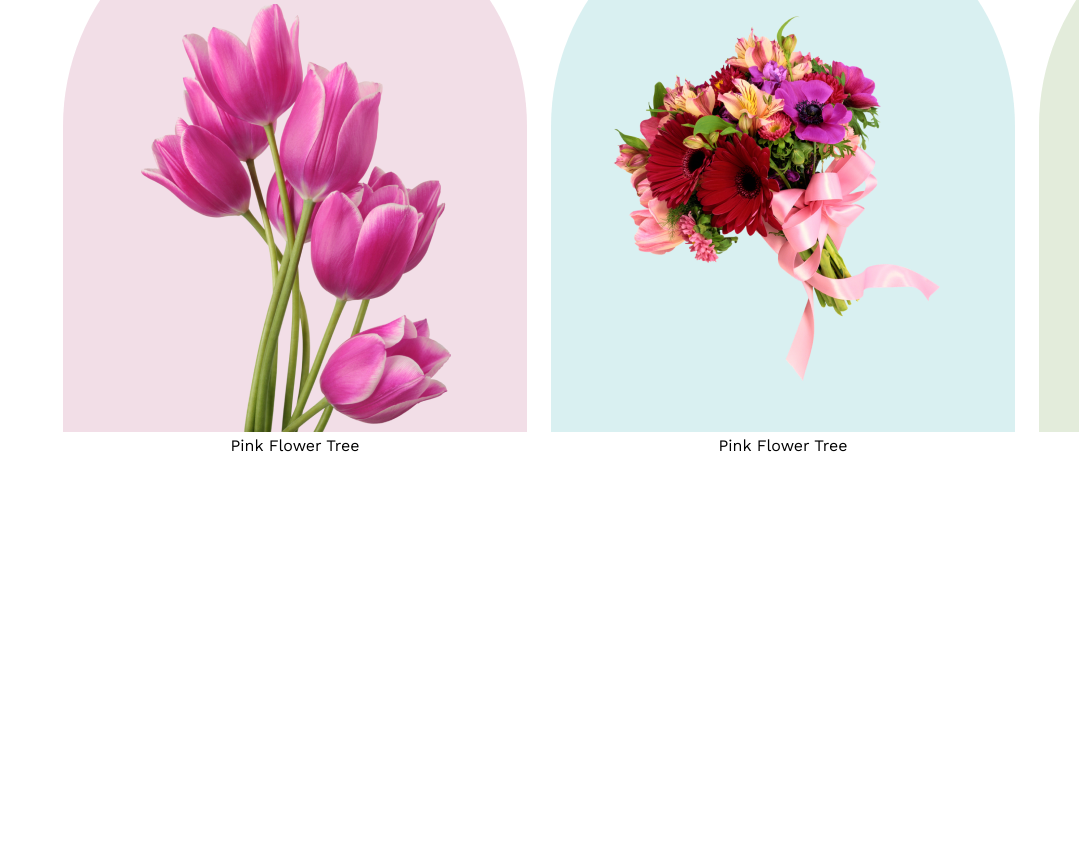
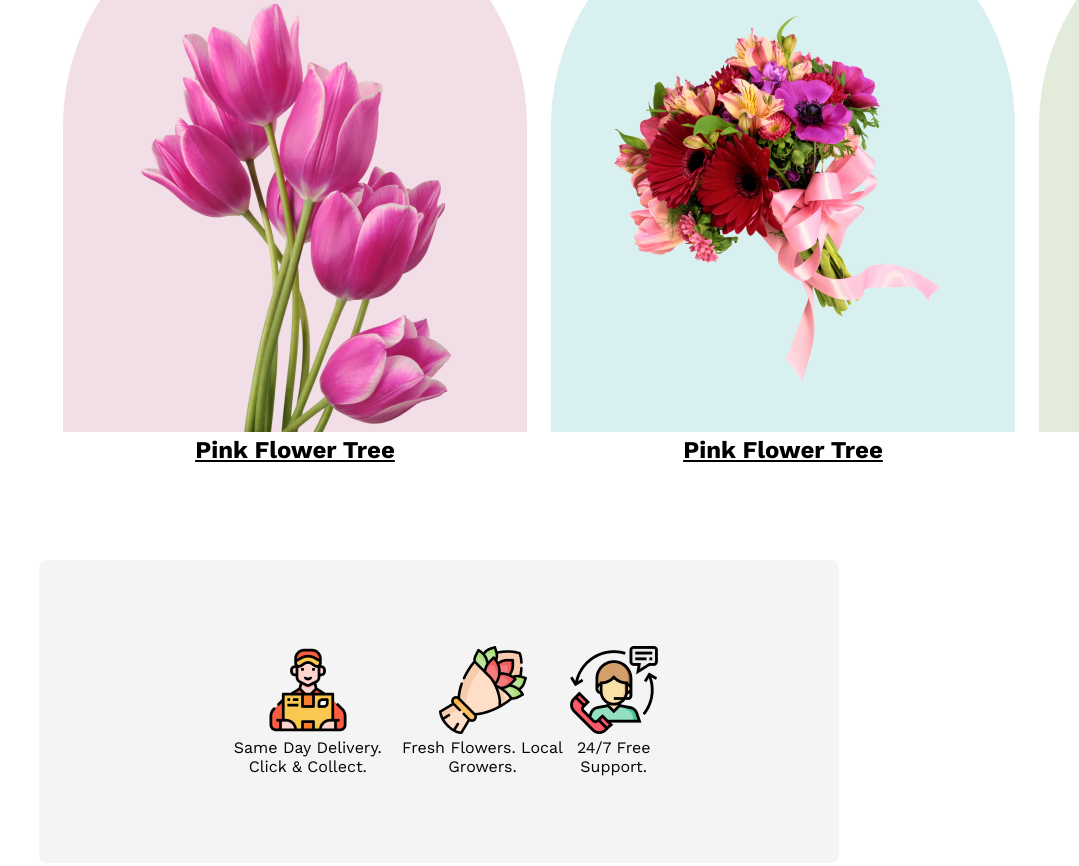
Before and after one commit to aliislam2563/folwer-shop-assignment, a plain HTML site: page index.html in a window 1280 px wide. Shown: the part 1364-2230 px from the top of the page, without its empty margins (201-1280 px from the left). Before the commit the page ends 1924 px from the top, so only its background shows below. Drawn offline with nearby package versions, Linux system fonts and the light colour scheme.

Commit message:
adding our featured flower and hot deal in main

```diff
--- a/index.html
+++ b/index.html
@@ -47,25 +47,35 @@
             <div class="fower-border">
                     <div class="brd-pink">
                         <img class="brd-pink-img" src="Flower Asset/pngwing 6.png" alt="pn6">
-                        <caption class="pink-flower">Pink Flower Tree</caption>
+                        <h1 class="pink-flower">Pink Flower Tree</h1>
                     </div>
                     <div class="brd-sky">
                         <img class="brd-sky-img" src="Flower Asset/pngwing 5.png" alt="pn5">
-                        <caption>Pink Flower Tree</caption>
+                        <h1 class="pink-flower">Pink Flower Tree</h1>
                     </div>
                     <div class="brd-green">
                         <img class="brd-green-img" src="Flower Asset/pngwing 7.png" alt="pn7">
-                        <caption>Pink Flower Tree</caption>
+                        <h1 class="pink-flower">Pink Flower Tree</h1>
                     </div>
             </div>
-
         </div>
 
+        <div class="hot-deal">
+            <div>
+                <img src="Flower Asset/Group 57.png" alt="postman">
+                <p>Same Day Delivery. Click & Collect.</p>
+            </div>
 
+            <div>
+                <img src="Flower Asset/Group 58.png" alt="flower">
+                <p>Fresh Flowers. Local Growers.</p>
+            </div>
 
-
-
-        <div class="hot-deal"></div>
+            <div>
+                <img src="Flower Asset/Group 59.png" alt="call-girl">
+                <p>24/7 Free Support.</p>
+            </div>
+        </div>
 
 
 
--- a/style.css
+++ b/style.css
@@ -102,3 +102,18 @@ margin-left: 24px;
 .brd-green-img{
     margin: 67px 99px 0 99px;
 }
+.pink-flower{
+    font-size: 24px;
+    font-weight: 700;
+    text-decoration-line: underline;
+}
+
+.hot-deal{
+    border-radius: 8px;
+    background: rgba(39, 39, 39, 0.05);
+    display: flex;
+    justify-content: space-around;
+    margin: 0 240px 0 240px ;
+    padding: 86px 175px 87px 175px;
+    text-align: center;
+}
```
